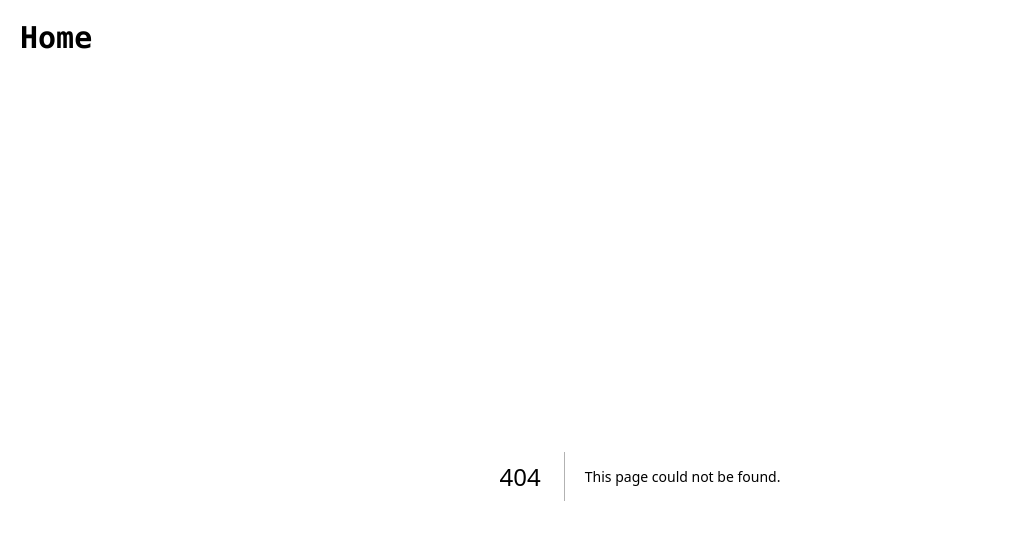
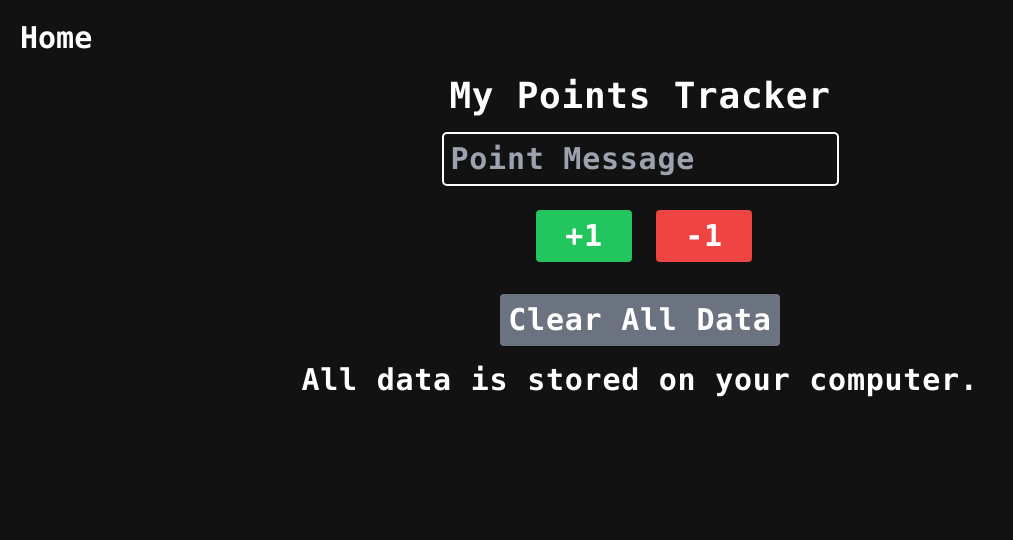
Before and after one commit to hadmacker/numbrella, a Next.js app: page /activities/points in a window 1280 px wide. Before the commit this address had no page. Shown: the top 540 px of the page, without its empty margins (0-1013 px from the left). Built offline with nearby package versions, Linux system fonts and the light colour scheme.

Commit message:
My Points Tracker (#41)
* points

* points

* points

* points

* points

```diff
--- /dev/null
+++ b/app/activities/points/page.tsx
@@ -0,0 +1,150 @@
+'use client';
+
+import React, { useState, useEffect, useRef } from 'react';
+
+interface Point {
+  value: number;
+  message?: string;
+}
+
+interface DayData {
+  date: string;
+  points: Point[];
+}
+
+const getCurrentDate = () => {
+  const today = new Date();
+  return today.toISOString().split('T')[0]; // yyyy-MM-dd
+};
+
+const loadPointsData = (): DayData[] => {
+  const data = localStorage.getItem('pointsData');
+  return data ? JSON.parse(data) : [];
+};
+
+const savePointsData = (data: DayData[]) => {
+  localStorage.setItem('pointsData', JSON.stringify(data));
+};
+
+export default function Points() {
+  const [pointMessage, setPointMessage] = useState('');
+  const [pointsData, setPointsData] = useState<DayData[]>([]);
+  const [currentDayData, setCurrentDayData] = useState<DayData>({
+    date: getCurrentDate(),
+    points: [],
+  });
+
+  const inputRef = useRef<HTMLInputElement>(null);
+
+  useEffect(() => {
+    const data = loadPointsData();
+    setPointsData(data);
+    const todayData = data.find((day) => day.date === getCurrentDate());
+    if (todayData) {
+      setCurrentDayData(todayData);
+    }
+  }, []);
+
+  useEffect(() => {
+    if (inputRef.current) {
+      inputRef.current.focus();
+    }
+  }, []);
+
+  const sanitizeInput = (input: string): string => {
+    const element = document.createElement('div');
+    element.innerText = input;
+    return element.innerHTML;
+  };
+
+  const addPoint = (value: number) => {
+    const sanitizedMessage = sanitizeInput(pointMessage);
+    const newPoint: Point = { value, message: sanitizedMessage };
+    const updatedDayData = {
+      ...currentDayData,
+      points: [newPoint, ...currentDayData.points],
+    };
+    const updatedPointsData = pointsData.map((day) =>
+      day.date === currentDayData.date ? updatedDayData : day
+    );
+    if (!pointsData.some((day) => day.date === currentDayData.date)) {
+      updatedPointsData.push(updatedDayData);
+    }
+    setCurrentDayData(updatedDayData);
+    setPointsData(updatedPointsData);
+    savePointsData(updatedPointsData);
+    setPointMessage('');
+    if (inputRef.current) {
+      inputRef.current.focus();
+    }
+  };
+
+  const clearAllData = () => {
+    if (window.confirm('Are you sure you want to clear all data?')) {
+      localStorage.removeItem('pointsData');
+      setPointsData([]);
+      setCurrentDayData({ date: getCurrentDate(), points: [] });
+      if (inputRef.current) {
+        inputRef.current.focus();
+      }
+    }
+  };
+
+  return (
+    <div className="flex flex-col items-center min-h-screen tracking-wide font-mono text-2xl lg:text-3xl font-black">
+      <h1 className="text-4xl mb-4">My Points Tracker</h1>
+      <input
+        type="text"
+        value={pointMessage}
+        onChange={(e) => setPointMessage(e.target.value)}
+        maxLength={30}
+        placeholder="Point Message"
+        className="mb-4 p-2 border rounded"
+        ref={inputRef}
+      />
+      <div className="flex space-x-4 mb-4">
+        <button
+          onClick={() => addPoint(1)}
+          className="w-24 p-2 bg-green-500 text-white rounded m-2"
+        >
+          +1
+        </button>
+        <button
+          onClick={() => addPoint(-1)}
+          className="w-24 p-2 bg-red-500 text-white rounded m-2"
+        >
+          -1
+        </button>
+      </div>
+      <button
+        onClick={clearAllData}
+        className="p-2 bg-gray-500 text-white rounded mb-4 m-2"
+      >
+        Clear All Data
+      </button>
+      <div className="w-full max-w-2xl">
+      {pointsData.map((day) => {
+          const total = day.points.reduce((sum, point) => sum + point.value, 0);
+          return (
+            <div key={day.date} className="mb-4 p-4 border rounded">
+              <h2 className="text-3xl mb-2">{day.date}</h2>
+              <p className="text-2xl mb-2">Total: {total}</p>
+              <ul>
+                {day.points.map((point, index) => (
+                  <li
+                    key={index}
+                    className={`mb-1 ${point.value > 0 ? 'text-green-500' : 'text-red-500'}`}
+                  >
+                    {point.value > 0 ? '+' : ''}
+                    {point.value} {point.message && `: ${point.message}`}
+                  </li>
+                ))}
+              </ul>
+            </div>
+          );
+        })}
+      </div>
+      <p>All data is stored on your computer.</p>
+    </div>
+  );
+}
--- a/app/page.tsx
+++ b/app/page.tsx
@@ -60,6 +60,7 @@ export default function Home() {
               </ul>
             </li>
             <li key="a1.1.2.8" className='mx-3 my-3 md:mx-:3 md:my-6'><a href="activities/blocksnake"><span className="mx-2 p-4 text-2xl md:text-3xl font-black">Falling Blocks</span></a></li>
+            <li key="a1.1.2.9" className='mx-3 my-3 md:mx-:3 md:my-6'><a href="activities/points"><span className="mx-2 p-4 text-2xl md:text-3xl font-black">My Points</span></a></li>
           </ul>
         </div>
         </div>
```
